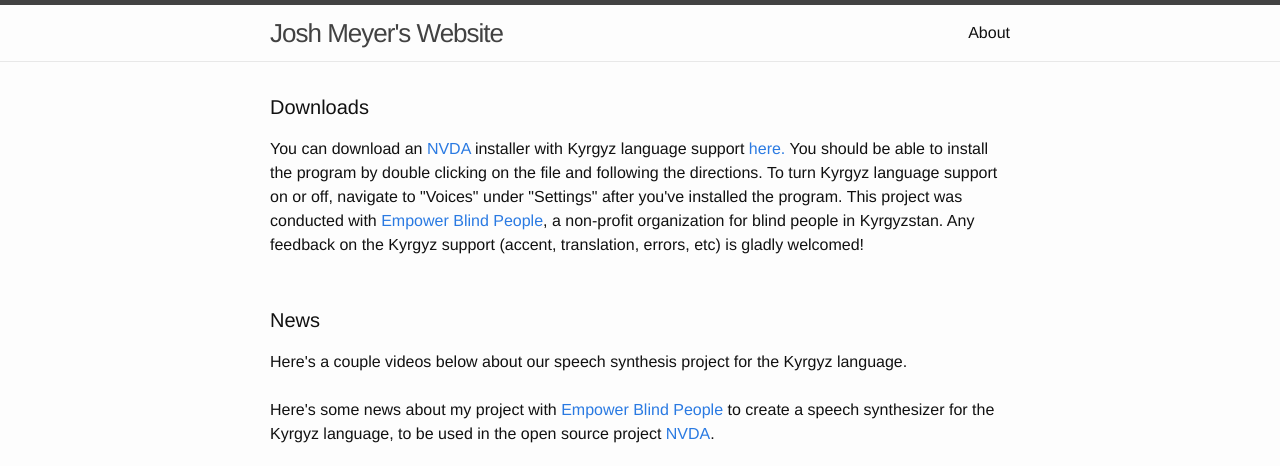
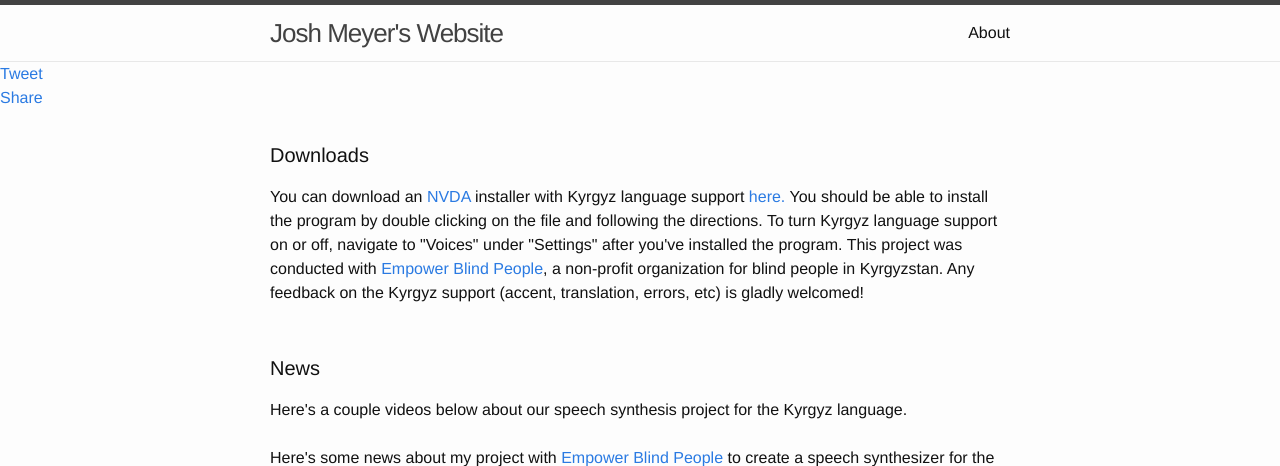
Before and after one commit to JRMeyer/jrmeyer.github.io, a Jekyll site: the page built from index.html, in a window 1280 px wide and 900 px high, cut to the strip 0-466 px from the top of the window. Built offline with Jekyll 4.4.1, drawn with Linux system fonts in a browser that asks for light colours; comment, search, counter and statistics services are not loaded.

Commit message:
added share buttons... they dont look pretty yet

```diff
--- a/_includes/head.html
+++ b/_includes/head.html
@@ -18,4 +18,14 @@
 
   <link rel="stylesheet" type="text/css" href="{{ "/css/asciinema-player.css" | prepend: site.baseurl }}" />
 
+  <!--facebook button code-->
+  <div id="fb-root"></div>
+<script>(function(d, s, id) {
+  var js, fjs = d.getElementsByTagName(s)[0];
+  if (d.getElementById(id)) return;
+  js = d.createElement(s); js.id = id;
+  js.src = "//connect.facebook.net/en_US/sdk.js#xfbml=1&version=v2.8";
+  fjs.parentNode.insertBefore(js, fjs);
+  }(document, 'script', 'facebook-jssdk'));</script>
+
 </head>
--- /dev/null
+++ b/_includes/share-page.html
@@ -0,0 +1,5 @@
+<div class="share-page">
+  <a href="https://twitter.com/share" class="twitter-share-button" data-show-count="false">Tweet</a><script async src="//platform.twitter.com/widgets.js" charset="utf-8"></script>
+  <br/>
+  <div class="fb-share-button" data-href="https://developers.facebook.com/docs/plugins/" data-layout="button" data-mobile-iframe="true"><a class="fb-xfbml-parse-ignore" target="_blank" href="https://www.facebook.com/sharer/sharer.php?u=https%3A%2F%2Fdevelopers.facebook.com%2Fdocs%2Fplugins%2F&amp;src=sdkpreparse">Share</a></div>
+</div>
--- a/_layouts/default.html
+++ b/_layouts/default.html
@@ -6,6 +6,7 @@
   <body>
 
     {% include header.html %}
+    {% include share-page.html %}
 
     <div class="page-content">
       <div class="wrapper">
```
Also changed, not shown: _includes/footer.html (line endings or trailing spaces).
